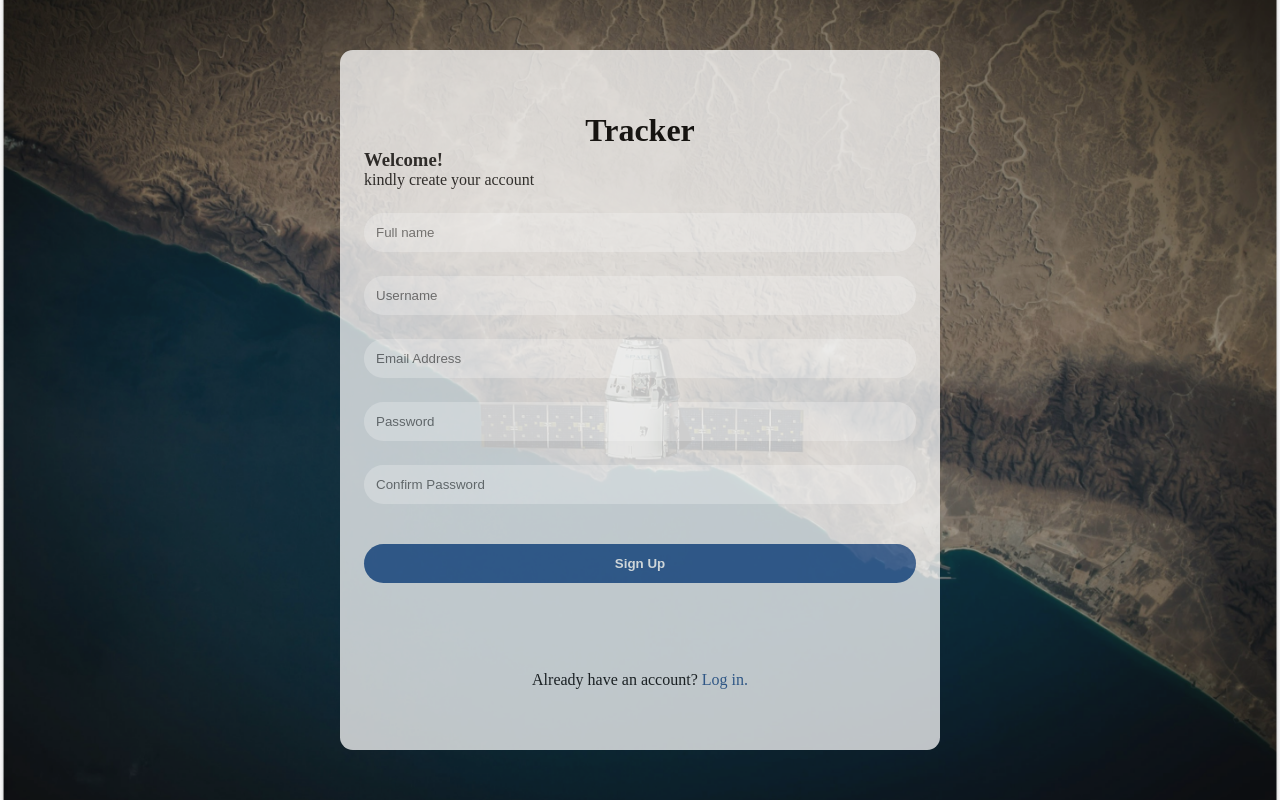
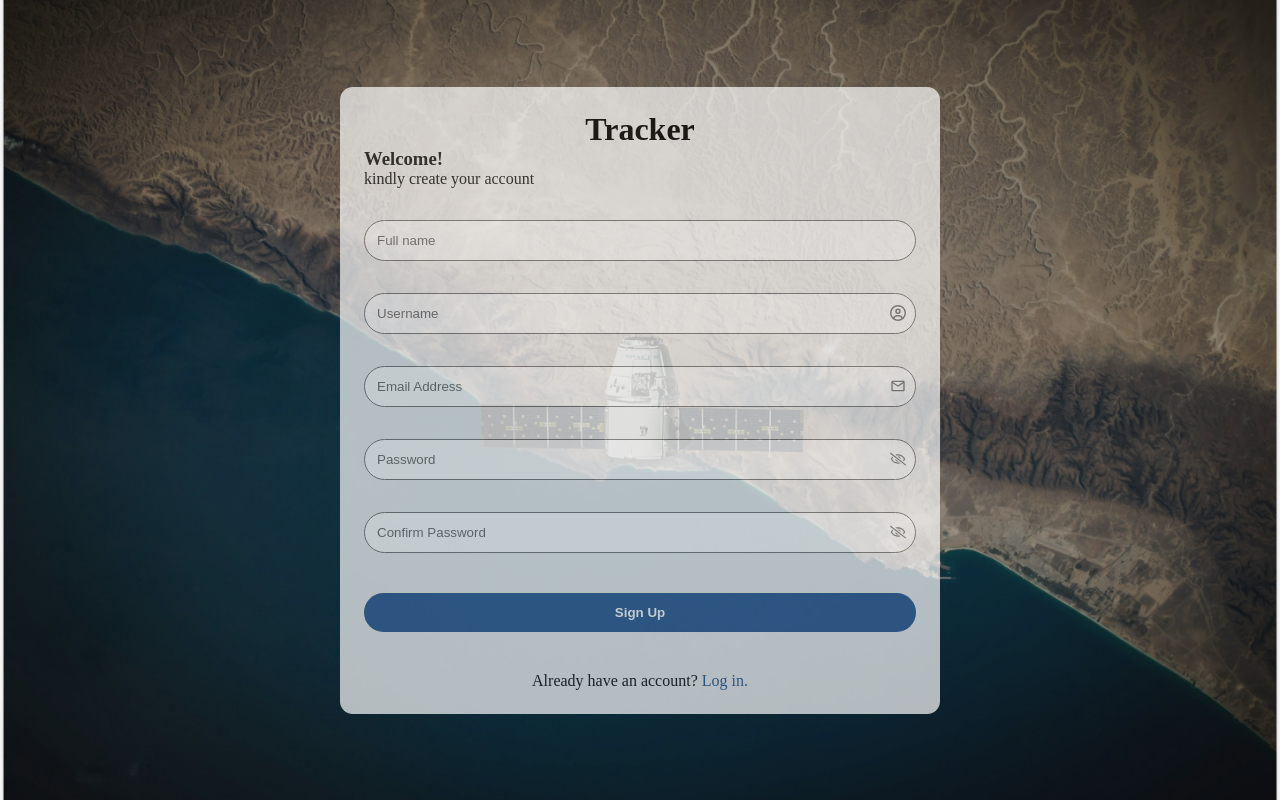
Before and after one commit to efyzhi/location_tracker---zid0124, a React (Vite) app: page / in a window 1280 px wide. Built offline with nearby package versions, Linux system fonts and the light colour scheme.

Commit message:
made changes to the form and added icons to the input field

```diff
--- a/package.json
+++ b/package.json
@@ -15,6 +15,7 @@
     "react-dom": "^18.2.0",
     "react-hook-form": "^7.51.1",
     "react-hook-form-zod": "^0.3.0",
+    "react-icons": "^5.0.1",
     "react-router": "^6.22.3",
     "zod": "^3.22.4"
   },
--- a/src/components/Auth/Signup/SignUp.jsx
+++ b/src/components/Auth/Signup/SignUp.jsx
@@ -3,6 +3,9 @@ import './signup.css'
 import { useForm } from "react-hook-form";
 import { z } from "zod";
 import { zodResolver } from "@hookform/resolvers/zod";
+import { FaRegCircleUser } from "react-icons/fa6";
+import { MdOutlineMail } from "react-icons/md";
+import { FaRegEyeSlash } from "react-icons/fa";
 
 const schema = z
   .object({
@@ -41,7 +44,7 @@ const SignUp = () => {
       <h3>Welcome!</h3>
       <p>kindly create your account</p>
       <form onSubmit={handleSubmit(onSubmit)}>
-        <div>
+        <div className="input-box">
         <input
           name="fullName"
           id="fullName"
@@ -51,40 +54,44 @@ const SignUp = () => {
         />
         {errors.fullName && <div className="errorMessage"> {errors.fullName?.message} </div>}
         </div>
-        <div>
+        <div className="input-box">
         <input
           id="userName"
           {...register("userName")}
           type="text"
           placeholder="Username"
         />
+        <FaRegCircleUser className="icons"/>
         {errors.userName && <div className="errorMessage"> {errors.fullName?.message} </div>}
         </div>
-        <div>
+        <div className="input-box">
         <input
           id="email"
           {...register("email")}
           type="email"
           placeholder="Email Address"
         />
+        <MdOutlineMail className="icons"/>
         {errors.email && <div className="errorMessage"> {errors.email?.message} </div>}
         </div>
-        <div>
+        <div className="input-box">
         <input
           id="password"
           {...register("password")}
           type="password"
           placeholder="Password"
         />
+        <FaRegEyeSlash className="icons" />
         {errors.password && <div className="errorMessage"> {errors.password?.message} </div>}
         </div>
-        <div>
+        <div className="input-box">
         <input
           id="c_password"
           {...register("confirmPassword")}
           type="password"
           placeholder="Confirm Password"
         />
+        <FaRegEyeSlash className="icons" />
         {errors.confirmPassword && <div className="errorMessage"> {errors.confirmPassword?.message} </div>}
         </div>
 
--- a/src/components/Auth/Signup/signup.css
+++ b/src/components/Auth/Signup/signup.css
@@ -8,7 +8,6 @@
   background-repeat: no-repeat;
   background-position: center;
   background-size: cover;
-  width: 100%;
 }
 
 h1 {
@@ -25,8 +24,7 @@ h3, p {
   justify-content: center;
   align-content: center;
   background-color: rgba(255, 255, 255, 0.92);
-  opacity: 80%;
-  height: 700px;
+  opacity: 75%;
   padding: 1.5rem;
   width: 50%;
   border-radius: 0.8rem;
@@ -34,20 +32,38 @@ h3, p {
 }
 
 input {
-  margin-top: 1.5rem;
+  list-style: 5.0rem;
   padding: 0.75rem;
   border-radius: 1.5rem;
-  border: none;
+  border: 1px solid #7c7c7c;
   width: 100%;
+  color: #7c7c7c;
+
+}
+
+.input-box {
+  margin-top: 2rem;
+  position: relative;
+}
+
+.icons {
+  position: absolute;
+  right: 10px;
+  transform: translateY(-50%);
+  top: 50%;
   color: #7c7c7c;
 }
 
 .errorMessage {
   color: red;
-  /* font-style: italic; */
-  font-size: 1rem;
+  font-style: italic;
+  font-size: 0.9rem;
   font-weight: 500;
-  margin-top: 0.2rem;
+  /* margin-top: 0rem;  */
+  position: absolute;
+  /* top: 43px; */
+  top: 2.6
+  rem;
 }
 
 button {
@@ -69,7 +85,6 @@ button:disabled {
 
 .enter {
   text-align: center;
-  margin-top: 3rem;
 }
 
 .enter span {
```
Also changed, not shown: 1 other file (tests, documents, lock files or other folders).
